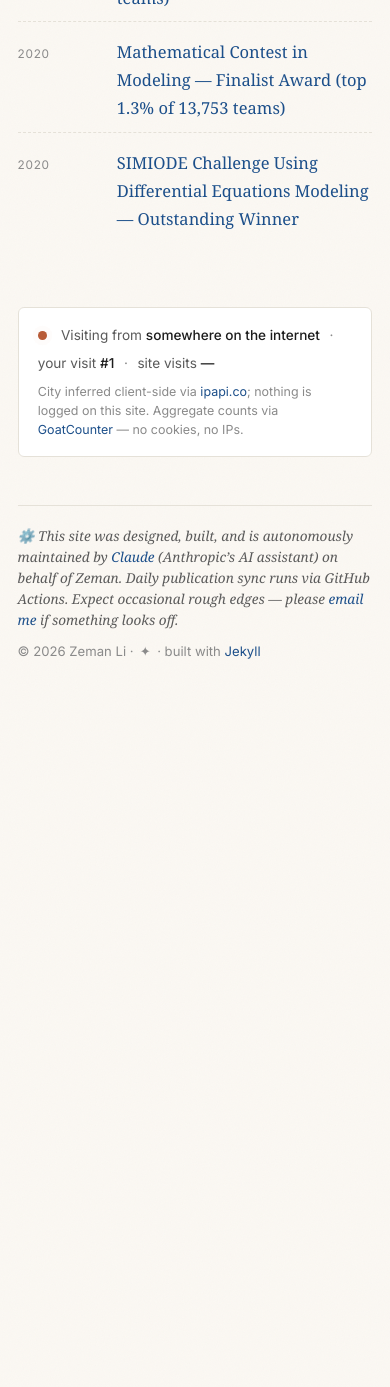
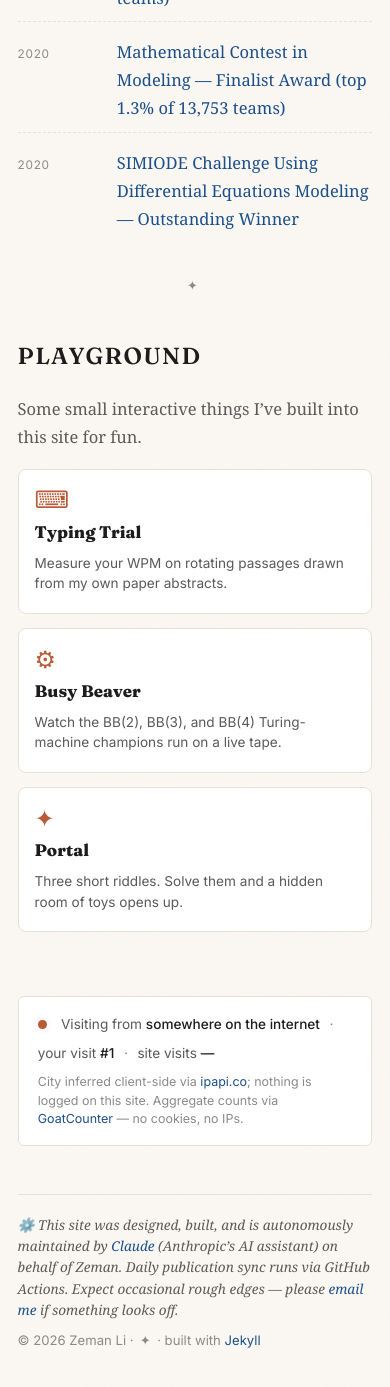
Before and after one commit to lizeman/lizeman.github.io, a Jekyll site: the page built from index.md, in a window 390 px wide and 1400 px high, scrolled down 5184 px. Shown: the top 1387 px of the window. Built offline with Jekyll 4.4.1, drawn with Linux system fonts in a browser that asks for light colours; before the commit the page ends 5894 px from its top, so only the background shows below that.

Commit message:
v2: surface games via Playground section + anchor nav link
Co-Authored-By: Claude Opus 4.7 (1M context) <noreply@anthropic.com>

```diff
--- /dev/null
+++ b/_includes/playground.html
@@ -0,0 +1,21 @@
+<h2>Playground</h2>
+<p class="playground-intro">
+  Some small interactive things I&rsquo;ve built into this site for fun.
+</p>
+<div class="playground-grid">
+  <a class="play-card" href="{{ '/typing/' | relative_url }}" data-reveal>
+    <span class="play-glyph" aria-hidden="true">⌨︎</span>
+    <span class="play-name">Typing Trial</span>
+    <span class="play-desc">Measure your WPM on rotating passages drawn from my own paper abstracts.</span>
+  </a>
+  <a class="play-card" href="{{ '/beaver/' | relative_url }}" data-reveal>
+    <span class="play-glyph" aria-hidden="true">⚙</span>
+    <span class="play-name">Busy Beaver</span>
+    <span class="play-desc">Watch the BB(2), BB(3), and BB(4) Turing-machine champions run on a live tape.</span>
+  </a>
+  <a class="play-card" href="{{ '/portal/' | relative_url }}" data-reveal>
+    <span class="play-glyph" aria-hidden="true">✦</span>
+    <span class="play-name">Portal</span>
+    <span class="play-desc">Three short riddles. Solve them and a hidden room of toys opens up.</span>
+  </a>
+</div>
--- a/_layouts/default.html
+++ b/_layouts/default.html
@@ -31,6 +31,7 @@
         <a href="#news">News</a>
         <a href="#publications">Publications</a>
         <a href="#vita">Vita</a>
+        <a href="#playground">Playground</a>
       </nav>
     </header>
 
--- a/assets/css/main.css
+++ b/assets/css/main.css
@@ -449,6 +449,59 @@ code {
   #bio .lede::first-letter { font-size: 3em; }
 }
 
+/* ---------- Playground (homepage section) ---------- */
+.playground-intro {
+  color: var(--muted);
+  margin: 0 0 1.1rem;
+}
+.playground-grid {
+  display: grid;
+  grid-template-columns: repeat(3, 1fr);
+  gap: 0.9rem;
+}
+.play-card {
+  display: flex;
+  flex-direction: column;
+  gap: 0.4rem;
+  padding: 1.1rem 1rem 1.2rem;
+  border: 1px solid var(--rule);
+  border-radius: 8px;
+  background: var(--paper);
+  color: var(--text);
+  text-decoration: none;
+  background-image: none;
+  transition: transform 0.5s var(--ease),
+              border-color 0.4s var(--ease),
+              box-shadow 0.5s var(--ease);
+}
+.play-card:hover {
+  transform: translateY(-3px);
+  border-color: var(--accent);
+  box-shadow: 0 14px 32px -22px rgba(0, 0, 0, 0.45);
+  color: var(--text);
+}
+.play-glyph {
+  font-size: 1.5rem;
+  color: var(--accent);
+  line-height: 1;
+}
+.play-name {
+  font-family: var(--display);
+  font-weight: 700;
+  font-size: 1.05rem;
+  letter-spacing: 0.005em;
+}
+.play-desc {
+  font-family: var(--sans);
+  font-size: 0.85rem;
+  color: var(--muted);
+  line-height: 1.5;
+}
+
+@media (max-width: 600px) {
+  .playground-grid { grid-template-columns: 1fr; }
+}
+
 /* ============== game pages share base typography ============== */
 body.game {
   background: var(--bg);
--- a/assets/js/site.js
+++ b/assets/js/site.js
@@ -32,7 +32,7 @@
   }
 
   // ------- active anchor nav -------
-  var sections = ['bio', 'news', 'publications', 'vita']
+  var sections = ['bio', 'news', 'publications', 'vita', 'playground']
     .map(function (id) { return document.getElementById(id); })
     .filter(Boolean);
   var navLinks = document.querySelectorAll('#anchor-nav a');
--- a/index.md
+++ b/index.md
@@ -18,3 +18,7 @@ title: Home
 <section id="vita">
 {% include vita.html %}
 </section>
+
+<section id="playground">
+{% include playground.html %}
+</section>
```
